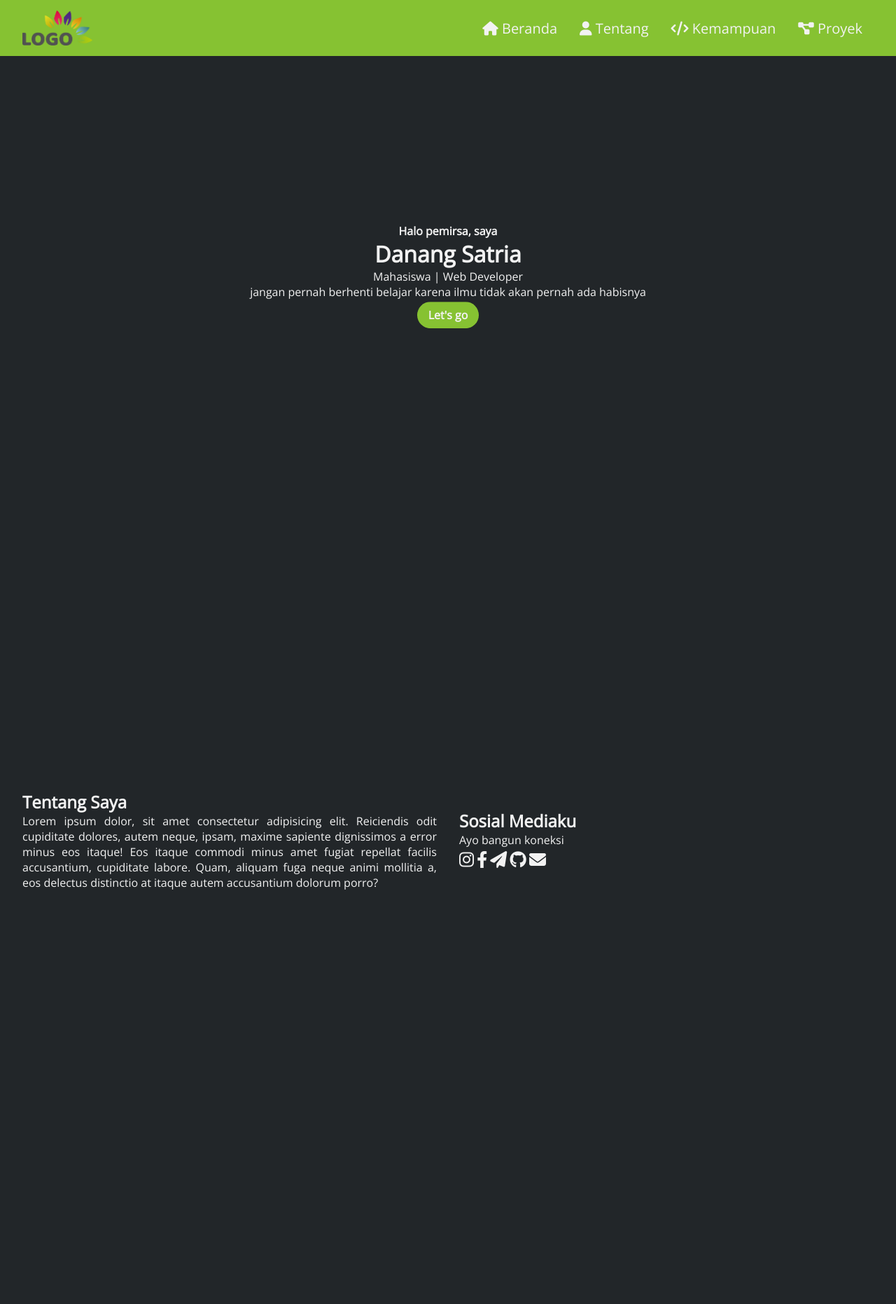
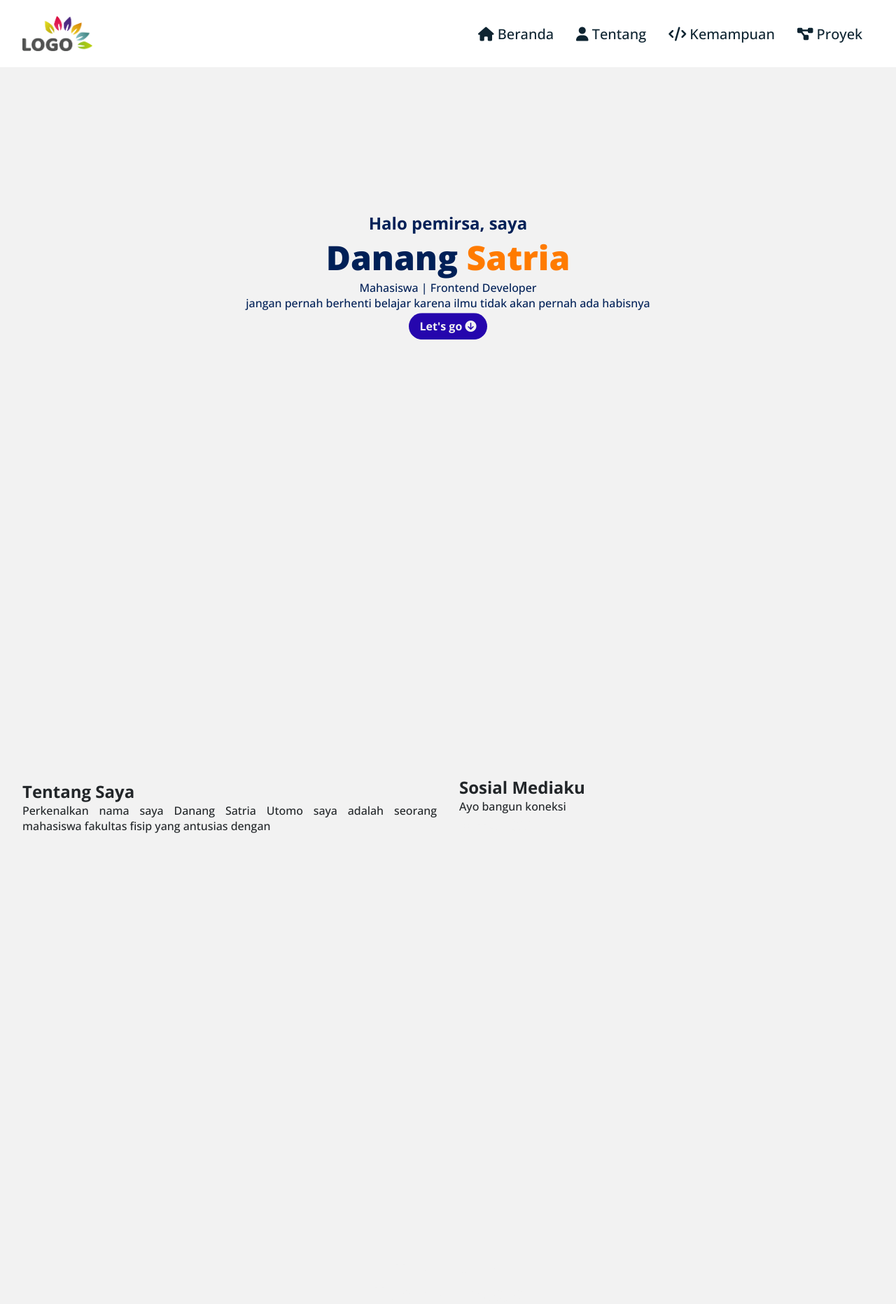
Before and after one commit to nangzzz/nangzzz.github.io, a PHP site: page / in a window 1280 px wide. Shown: the top 1863 px of the page at 70% size. Run offline with PHP 8.4, Linux system fonts and the light colour scheme; some libraries are stand-ins or nearby versions.

Commit message:
modified UI

```diff
--- a/assets/css/style.css
+++ b/assets/css/style.css
@@ -1,4 +1,4 @@
-@import url('https://fonts.googleapis.com/css2?family=Open+Sans&display=swap');
+@import url('https://fonts.googleapis.com/css2?family=Open+Sans:wght@500;600;700;800&display=swap');
 
 *{
   margin: 0;
@@ -11,14 +11,14 @@ body{
   font-family: 'Open Sans', sans-serif;
   height: 100vh;
   width: 100%;
-  background: #222629;
+  background: #F2F2F2;
 }
 
 .header{
   position: fixed;
-  background: #86C232;
+  background: #FFFFFF;
   width: 100%;
-  height: 5rem;
+  height: 12vh;
   display: flex;
   align-items: center;
   justify-content: space-between;
@@ -52,12 +52,13 @@ body{
         text-decoration: none;
         text-transform: capitalize;
         margin: 0 1rem;
-        color: #F2F2F2;
+        color: #0e2431;
         font-size: 1.25rem;
       }
 
 .home{
-  color: #F2F2F2;
+  position: relative;
+  color: #002057;
   display: flex;
   flex-direction: column;
   align-items: center;
@@ -66,15 +67,21 @@ body{
 }
 
   .home h3{
-    font-size: 1rem;
+    font-size: 1.5rem;
+    font-weight: 700;
   }
 
   .home h1{
-    font-size: 2rem;
+    font-size: 3rem;
+    font-weight: 800;
+  }
+
+  .home h1 span{
+    color: #ff7b00;
   }
 
   .home a{
-    background: #86C232;
+    background: #2506AD;
     font-weight: bolder;
     text-decoration: none;
     color: #F2F2F2;
@@ -86,9 +93,9 @@ body{
   }
 
   .home a:hover{
-    background: #222629;
-    color: #86C232;
-    border: 1px solid #86C232;
+    background: transparent;
+    color: #0e2431;
+    border: 1px solid #2506AD;
   }
 
   @keyframes bounce {
@@ -98,12 +105,13 @@ body{
 }
 
 .about{
-  color: #F2F2F2;
+  background: #F2F2F2;
+  color: #222629;
   display: flex;
   flex-direction: row;
   align-items: center;
   justify-content: space-around;
-  height: 100vh;
+  height: 88vh;
   padding: 1rem;
 }
 
--- a/index.html
+++ b/index.html
@@ -31,19 +31,16 @@
 
     <section class="home" id="beranda">
         <h3>Halo pemirsa, saya</h3>
-        <h1>Danang Satria</h1>
-        <p>Mahasiswa | Web Developer</p>
+        <h1>Danang <span>Satria</span></h1>
+        <p>Mahasiswa | Frontend Developer</p>
         <p>jangan pernah berhenti belajar karena ilmu tidak akan pernah ada habisnya</p>
-        <a href="#tentang" class="button">Let's go</a>
+        <a href="#tentang" class="button">Let's go <i class="fas fa-arrow-circle-down"></i></a>
     </section>
 
     <section class="about" id="tentang">
         <div class="left-content">
             <h1>Tentang Saya</h1>
-            <p>Lorem ipsum dolor, sit amet consectetur adipisicing elit. Reiciendis odit cupiditate dolores, autem
-                neque, ipsam, maxime sapiente dignissimos a error minus eos itaque! Eos itaque commodi minus amet fugiat
-                repellat facilis accusantium, cupiditate labore. Quam, aliquam fuga neque animi mollitia a, eos delectus
-                distinctio at itaque autem accusantium dolorum porro?</p>
+            <p>Perkenalkan nama saya <span>Danang Satria Utomo</span> saya adalah seorang mahasiswa fakultas fisip yang antusias dengan </p>
         </div>
         <div class="right-content">
             <h1>Sosial Mediaku</h1>
```
